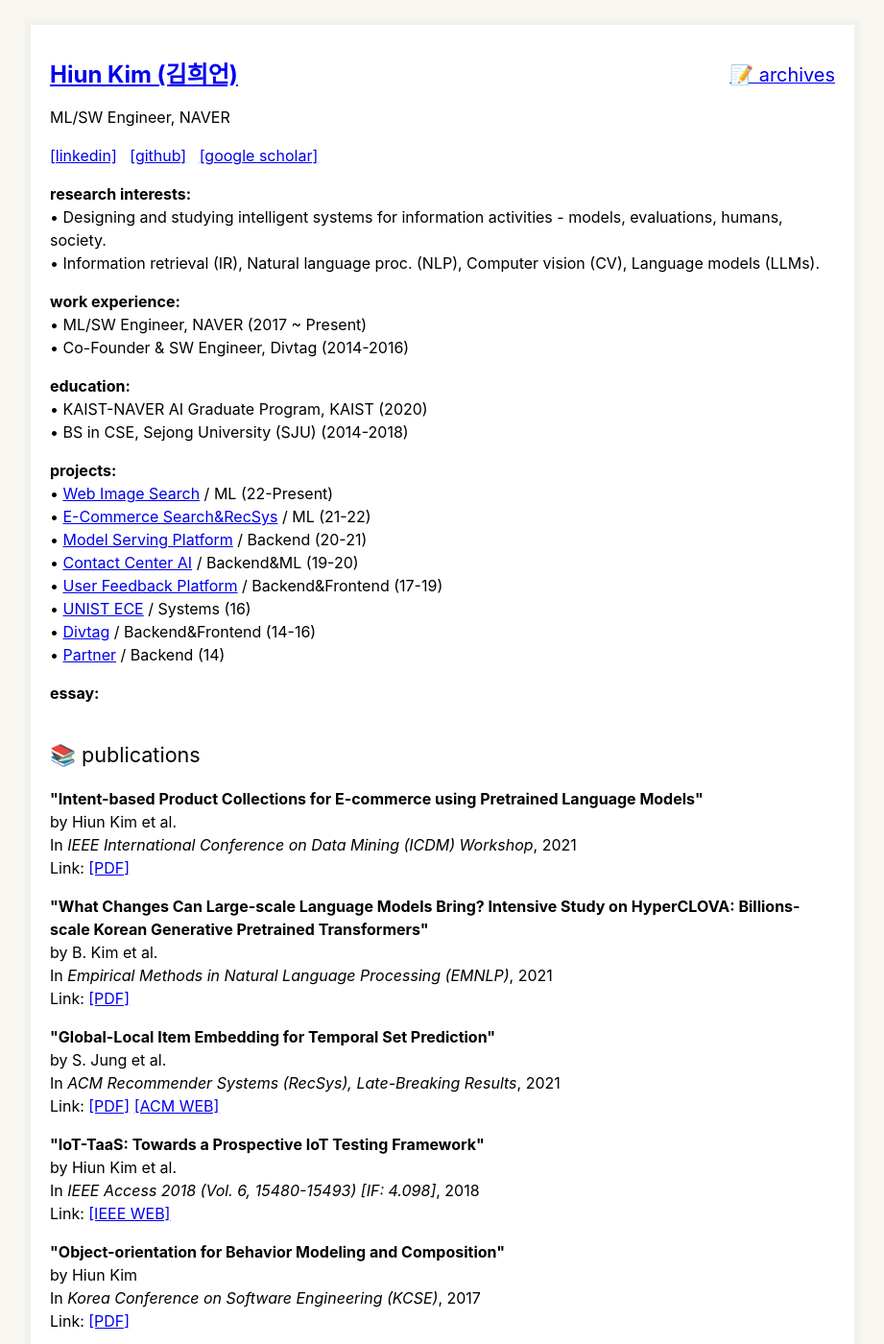
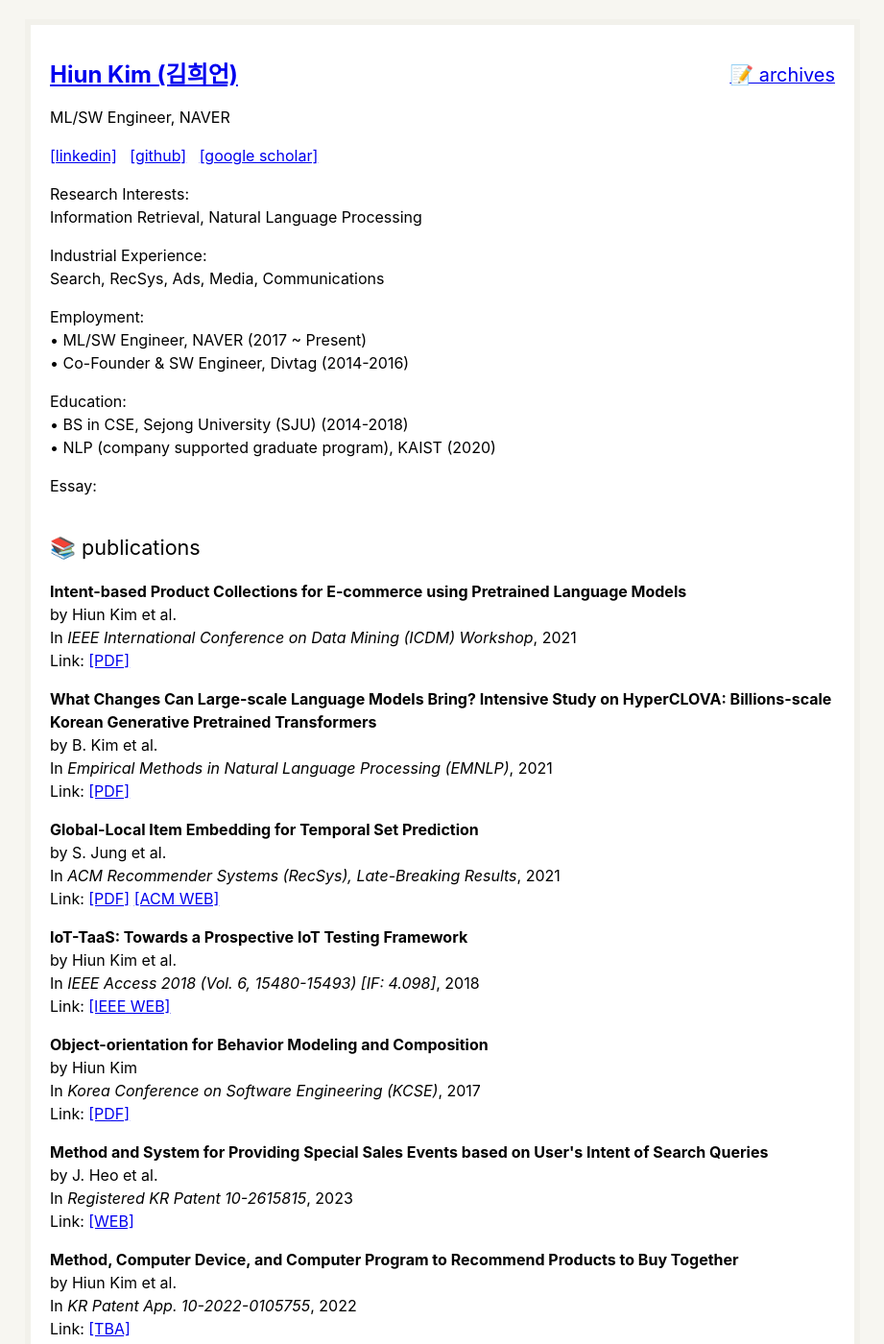
Before and after one commit to hiun/hiun.github.io, a Jekyll site: the page built from index.md, in a window 1280 px wide and 1400 px high. Shown: the whole window at 96% size, without its empty margins (179-1100 px from the left). Built offline with Jekyll 4.4.1, drawn with Linux system fonts in a browser that asks for light colours; some of the changed text lies outside the part shown.

Commit message:
Update index.md

```diff
--- a/index.md
+++ b/index.md
@@ -30,34 +30,24 @@
 -->
 
 
-<b>research interests:</b> <br />
-&bull; Designing and studying intelligent systems for information activities - models, evaluations, humans, society. <br />
-&bull; Information retrieval (IR), Natural language proc. (NLP), Computer vision (CV), Language models (LLMs). <br />
+Research Interests: <br />
+Information Retrieval, Natural Language Processing <br />
 
+Industrial Experience: <br />
+Search, RecSys, Ads, Media, Communications <br />
 
-<b>work experience:</b> <br />
+Employment: <br />
 &bull; ML/SW Engineer, NAVER (2017 ~ Present) <br />
 &bull; Co-Founder & SW Engineer, Divtag (2014-2016)<br />
 
 
-<b>education:</b> <br />
-&bull; KAIST-NAVER AI Graduate Program, KAIST (2020)<br />
+Education: <br />
 &bull; BS in CSE, Sejong University (SJU) (2014-2018)<br />
-
-
-<b>projects:</b> <br />
-&bull; <a href="https://search.naver.com/search.naver?sm=tab_hty.top&where=image&query=%EC%84%9C%EC%9A%B8&oquery=%EC%84%9C%EB%B9%84%EC%8A%A4">Web Image Search</a> / ML (22-Present) <br />
-&bull; <a href="https://shopping.naver.com/">E-Commerce Search&RecSys</a> / ML (21-22) <br />
-&bull; <a href="https://clova.ai/ko/platform/">Model Serving Platform</a> / Backend (20-21) <br />
-&bull; <a href="https://clova.ai/aicontactcenter">Contact Center AI</a> / Backend&ML (19-20) <br />
-&bull; <a href="#">User Feedback Platform</a> / Backend&Frontend (17-19) <br />
-&bull; <a href="https://ece.unist.ac.kr/">UNIST ECE</a> / Systems (16) <br />
-&bull; <a href="https://divtag.sejong.edu/">Divtag</a> / Backend&Frontend (14-16) <br />
-&bull; <a href="#">Partner</a> / Backend (14) <br />
+&bull; NLP (company supported graduate program), KAIST (2020)<br />
 
 
 <div style="margin-top: 0.5em;"></div>
-<b>essay:</b> <br />
+Essay: <br />
 {%- for data in site.categories.essay -%}
 &bull; <a href="{{ data.url }}">{{ data.title }}</a> &nbsp;<span style="color: gray; font-size: 0.9em"> {{ data.date | date: "'%y-%m" }}</span><br />
 {% endfor %}
@@ -72,7 +62,7 @@
 <p class="subtitle">📚 publications</p>
 {% for paper in site.data.papers %}
 <p>
-<b>"{{ paper.subject }}"</b> <br>
+<b>{{ paper.subject }}</b> <br>
 <span>by {{ paper.authors }}</span> <br>
 In <i>{{ paper.venue }}</i>, <span>{{ paper.date }}</span> <br>
 Link: {{ paper.link }}<br>
```
